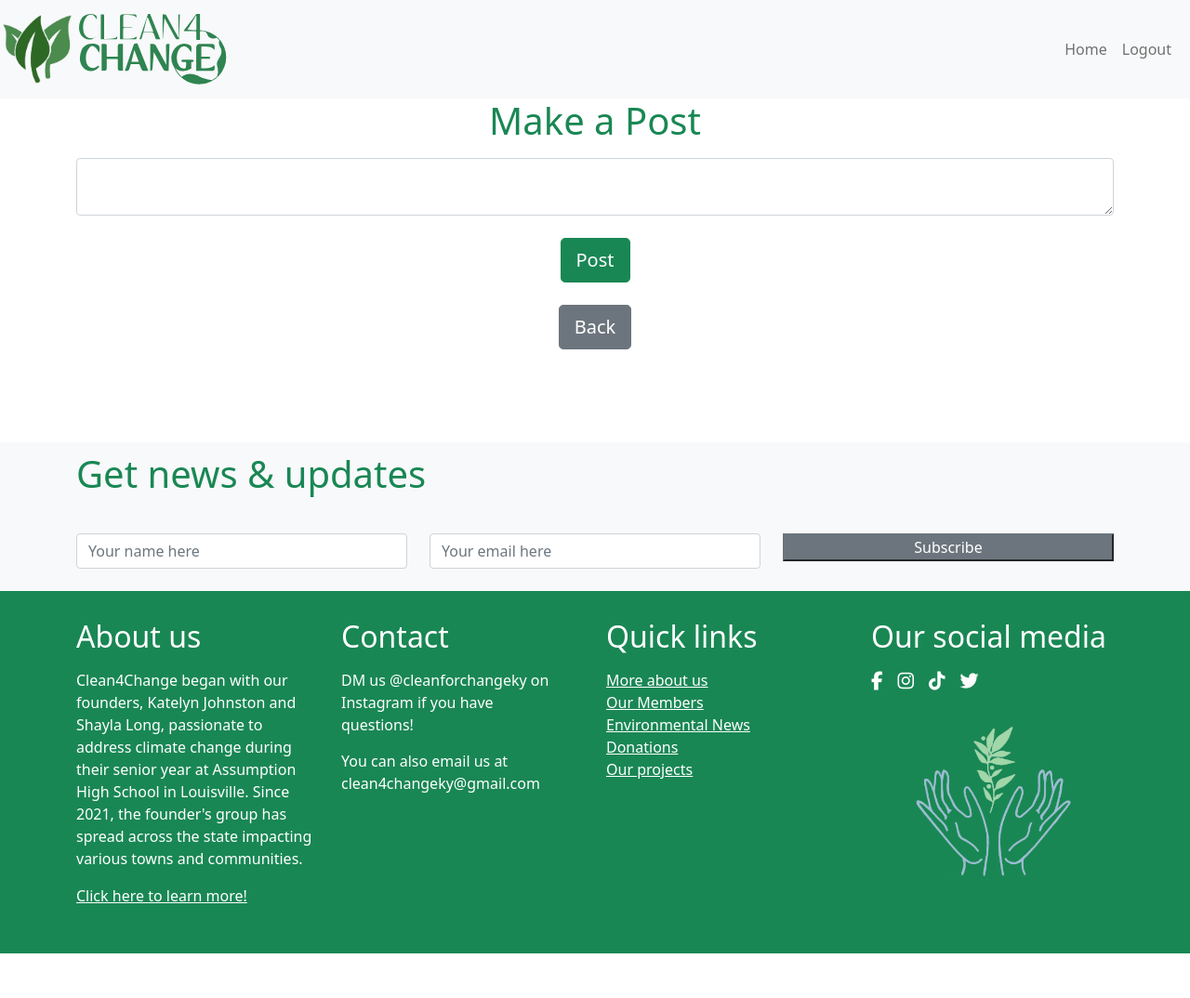
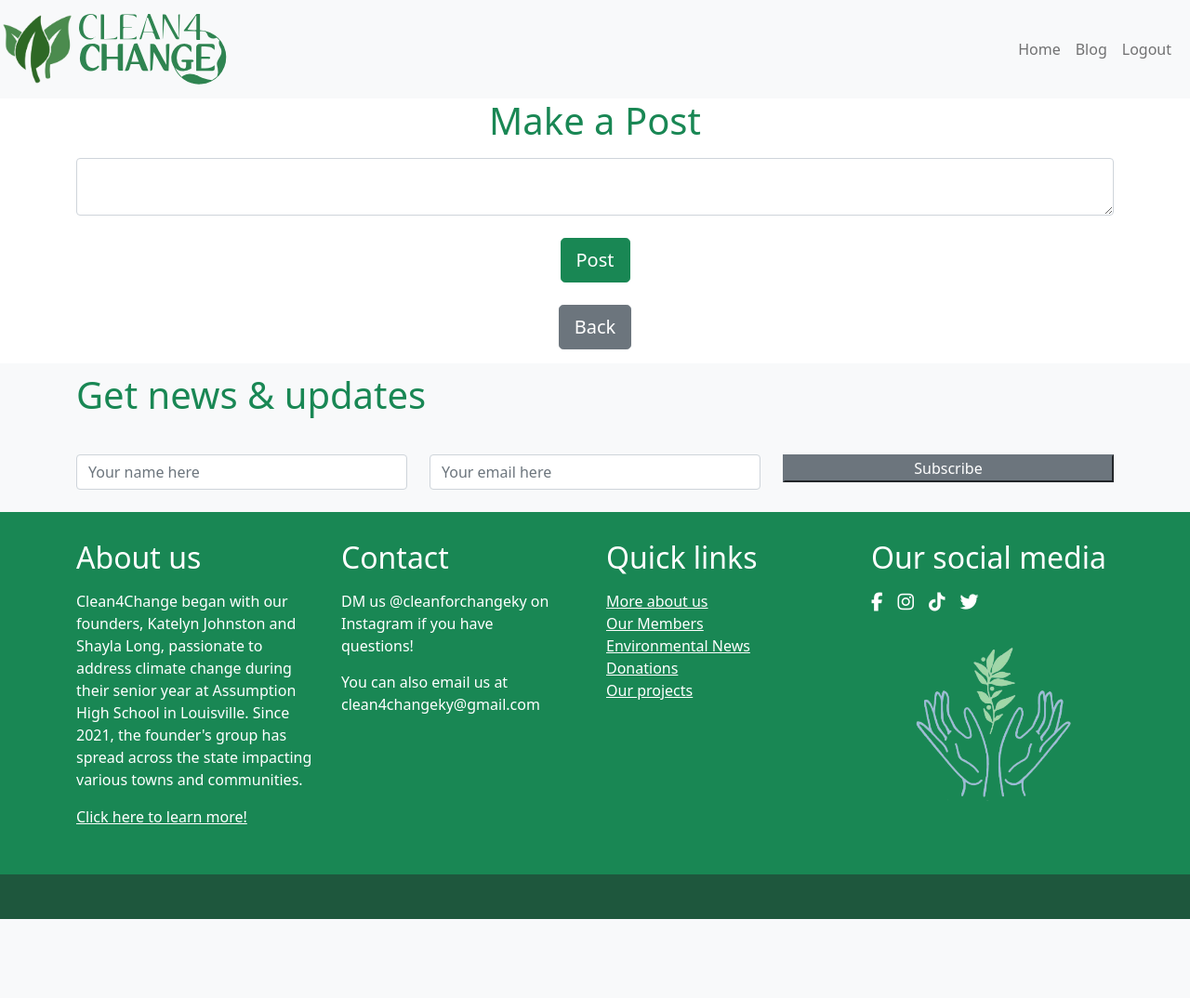
Before and after one commit to Boorclark/Blog, a Flask app: page /create-post in a window 1280 px wide. Shown: the whole page at 93% size. After the commit the page ends 989 px from the top, so only its background shows below. Run offline with Flask 2, Linux system fonts and the light colour scheme; a user stored in the database is signed in; some libraries are stand-ins or nearby versions.

Commit message:
Fixed redirects to go back to blog page.

```diff
--- a/Website/templates/base.html
+++ b/Website/templates/base.html
@@ -69,6 +69,7 @@
           <div class="navbar-nav">
             <a class="nav-item nav-link" href="/home">Home</a>
             {% if user.is_authenticated %}
+            <a class="nav-item nav-link" href="/blog">Blog</a>
             <a class="nav-item nav-link" href="/logout">Logout</a>
             {% else %}
             <a class="nav-item nav-link" href="/login">Login</a>
@@ -104,7 +105,10 @@
 
 <!-- Footer Section-->
 
-<div class="container" style="padding-top: 100px;"></div>
+<div class="container" style="padding-top: 15px;"></div>
+<style>footer {
+  box-shadow: 0 50vh 0 50vh rgb(30, 87, 61);
+}</style>
 <section class="section.subscribe bg-light">
   <div class="container">
     <div class="row jusify-content-center">
--- a/Website/templates/create_post.html
+++ b/Website/templates/create_post.html
@@ -11,11 +11,11 @@
   <textarea name="text" id="text" class="form-control"></textarea>
   <br />
   <div align="center">
-    <button type="submit" class="btn btn-lg btn-success">Post</button>
+    <a href="/blog"><button type="submit" class="btn btn-lg btn-success">Post</button></a>
   </div>
 </form>
 <br />
 <div align="center">
-  <a href="/home"><button type="button" class="btn btn-lg btn-secondary">Back</button></a>
+  <a href="/blog"><button type="button" class="btn btn-lg btn-secondary">Back</button></a>
   </div>
 {% endblock %}
--- a/Website/templates/posts.html
+++ b/Website/templates/posts.html
@@ -6,6 +6,6 @@
 </h1>
 {% block footer %}
 <div align="center">
-  <a href="/home"><button type="button" class="btn btn-success btn-lg">Back</button></a>
+  <a href="/blog"><button type="button" class="btn btn-success btn-lg">Back</button></a>
 </div>
 {% endblock %}
--- a/Website/views.py
+++ b/Website/views.py
@@ -13,6 +13,12 @@ def home():
     return render_template("home.html", user=current_user, posts=posts)
 
 
+@views.route("/blog")
+def blogpage():
+    posts = Post.query.all()
+    return render_template("posts_div.html", user=current_user, posts=posts)
+
+
 @views.route("/create-post", methods=['GET', 'POST'])
 @login_required
 def create_post():
@@ -26,7 +32,7 @@ def create_post():
             db.session.add(post)
             db.session.commit()
             flash('Post created!', category='success')
-            return redirect(url_for('views.home'))
+            return redirect(url_for('views.blogpage'))
     return render_template('create_post.html', user=current_user)
 
 
@@ -76,7 +82,7 @@ def create_comment(post_id):
         else:
             flash('Post does not exist.', category='error')
 
-    return redirect(url_for('views.home'))
+    return redirect(url_for('views.blogpage'))
 
 
 @views.route("/delete-comment/<comment_id>")
@@ -92,7 +98,7 @@ def delete_comment(comment_id):
         db.session.delete(comment)
         db.session.commit()
 
-    return redirect(url_for('views.home'))
+    return redirect(url_for('views.blogpage'))
 
 
 @views.route("/like-post/<post_id>", methods=['POST'])
```
Also changed, not shown: Website/templates/home.html (+26 -7 lines), Website/database.db.
